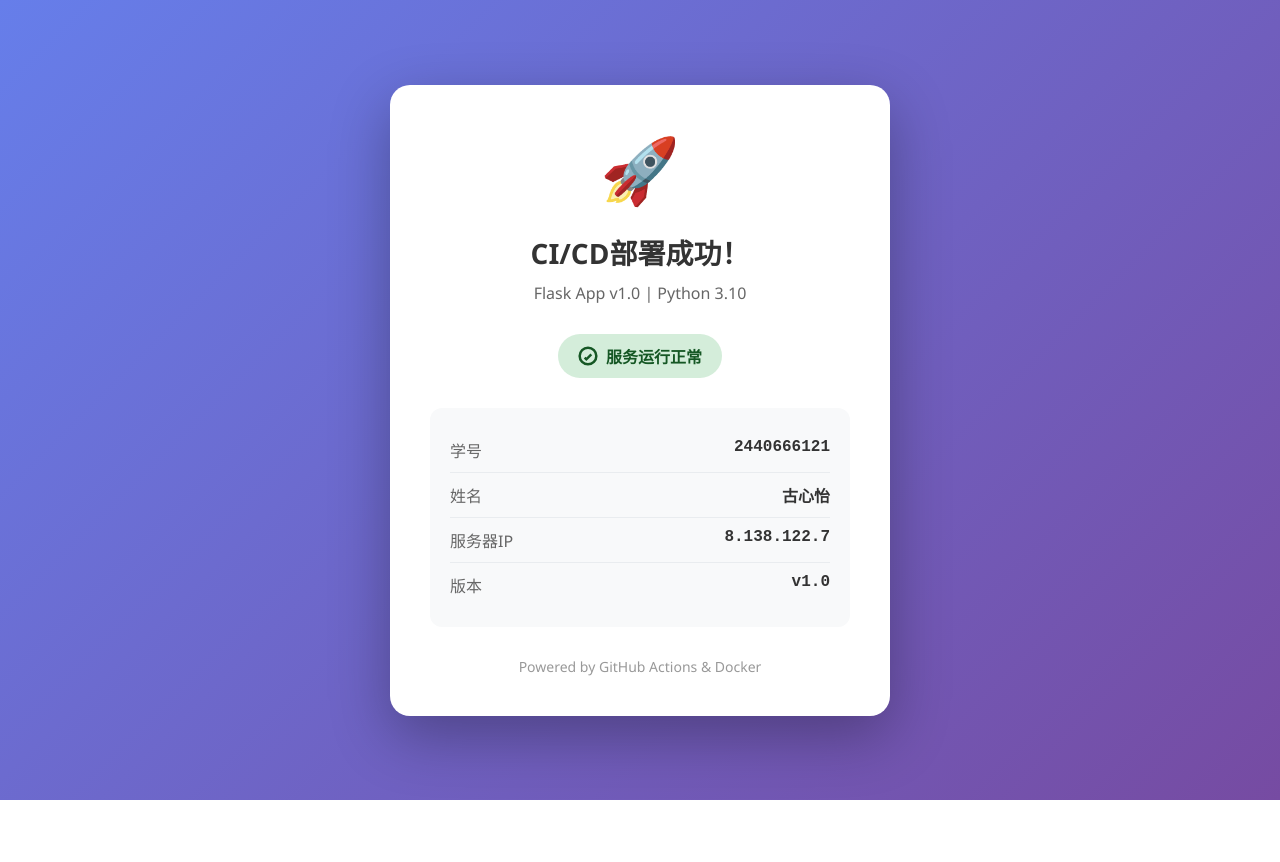
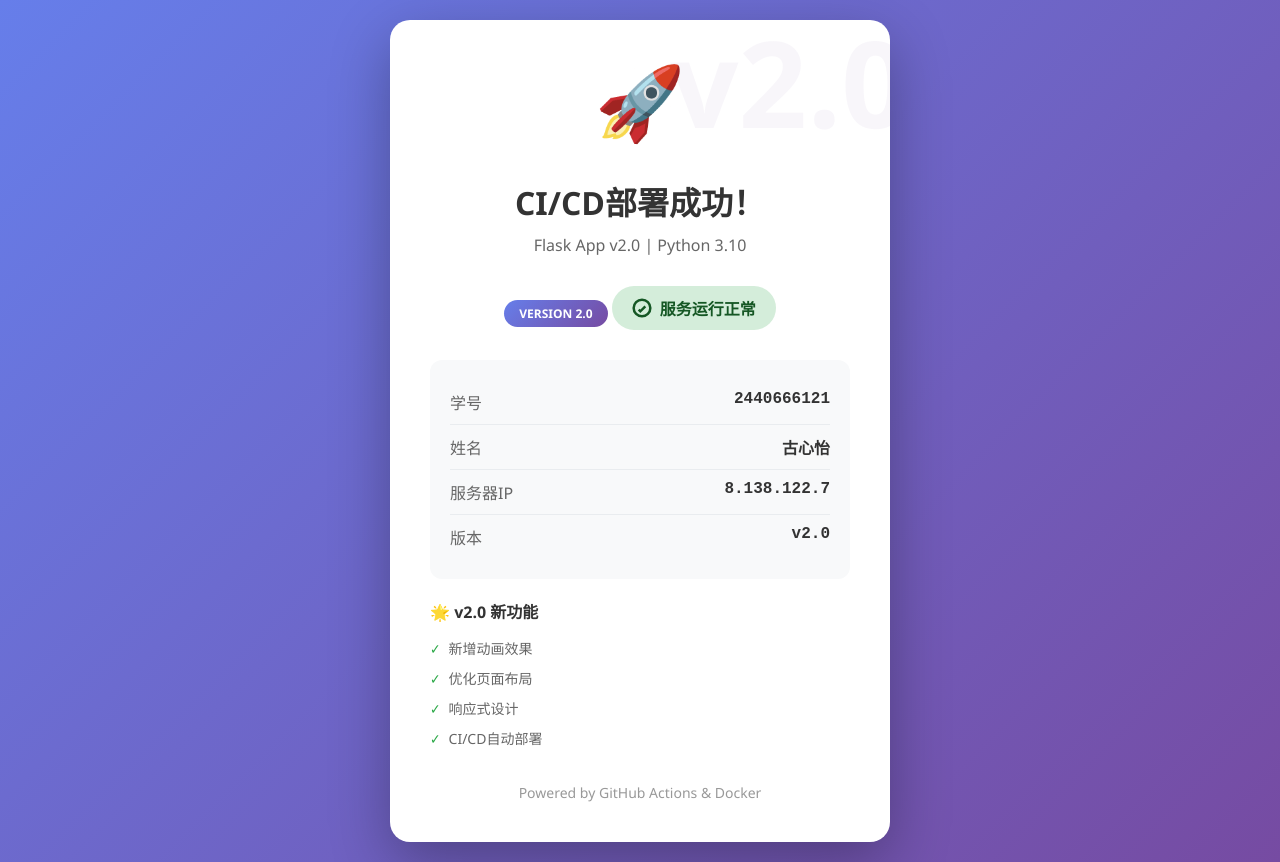
Before and after one commit to yi0509/simple-web-cicd1, a Flask app: page / in a window 1280 px wide. Before the commit the page ends 800 px from the top, so only its background shows below. Run offline with Flask 3, Linux system fonts and the light colour scheme.

Commit message:
feat: 升级到v2.0版本，新增动画效果和功能列表

```diff
--- a/templates/index.html
+++ b/templates/index.html
@@ -28,24 +28,50 @@
             width: 100%;
             text-align: center;
             animation: fadeIn 0.5s ease-in-out;
+            position: relative;
+            overflow: hidden;
+        }
+        .container::before {
+            content: 'v2.0';
+            position: absolute;
+            top: -20px;
+            right: -20px;
+            font-size: 120px;
+            color: rgba(118, 75, 162, 0.05);
+            font-weight: bold;
         }
         @keyframes fadeIn {
             from { opacity: 0; transform: translateY(20px); }
             to { opacity: 1; transform: translateY(0); }
         }
         .rocket-icon {
-            font-size: 64px;
+            font-size: 72px;
             margin-bottom: 20px;
+            animation: bounce 2s infinite;
+        }
+        @keyframes bounce {
+            0%, 100% { transform: translateY(0); }
+            50% { transform: translateY(-10px); }
         }
         h1 {
             color: #333;
-            font-size: 28px;
+            font-size: 32px;
             margin-bottom: 10px;
         }
         .subtitle {
             color: #666;
             font-size: 16px;
             margin-bottom: 30px;
+        }
+        .version-badge {
+            display: inline-block;
+            background: linear-gradient(135deg, #667eea 0%, #764ba2 100%);
+            color: white;
+            padding: 5px 15px;
+            border-radius: 15px;
+            font-size: 12px;
+            font-weight: 600;
+            margin-bottom: 15px;
         }
         .status-badge {
             display: inline-flex;
@@ -86,6 +112,32 @@
             font-weight: 600;
             font-family: 'Courier New', monospace;
         }
+        .features {
+            margin-top: 20px;
+            text-align: left;
+        }
+        .features h3 {
+            color: #333;
+            font-size: 16px;
+            margin-bottom: 10px;
+        }
+        .features ul {
+            list-style: none;
+            padding: 0;
+        }
+        .features li {
+            display: flex;
+            align-items: center;
+            gap: 8px;
+            padding: 5px 0;
+            color: #666;
+            font-size: 14px;
+        }
+        .features li::before {
+            content: '✓';
+            color: #28a745;
+            font-weight: bold;
+        }
         .footer {
             margin-top: 30px;
             color: #999;
@@ -97,7 +149,8 @@
     <div class="container">
         <div class="rocket-icon">🚀</div>
         <h1>CI/CD部署成功！</h1>
-        <p class="subtitle">Flask App v1.0 | Python 3.10</p>
+        <p class="subtitle">Flask App v2.0 | Python 3.10</p>
+        <div class="version-badge">VERSION 2.0</div>
         <div class="status-badge">
             <svg viewBox="0 0 24 24" fill="none" stroke="currentColor" stroke-width="3">
                 <circle cx="12" cy="12" r="10"></circle>
@@ -120,8 +173,17 @@
             </div>
             <div class="info-item">
                 <span class="info-label">版本</span>
-                <span class="info-value">v1.0</span>
+                <span class="info-value">v2.0</span>
             </div>
+        </div>
+        <div class="features">
+            <h3>🌟 v2.0 新功能</h3>
+            <ul>
+                <li>新增动画效果</li>
+                <li>优化页面布局</li>
+                <li>响应式设计</li>
+                <li>CI/CD自动部署</li>
+            </ul>
         </div>
         <div class="footer">
             Powered by GitHub Actions & Docker
```
